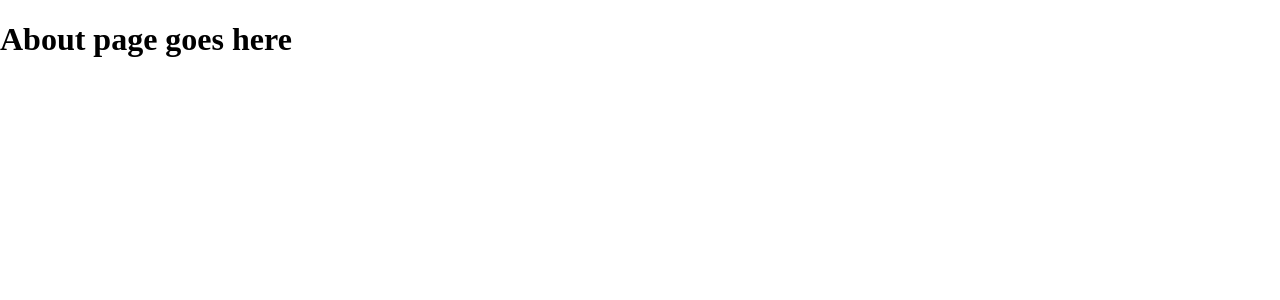
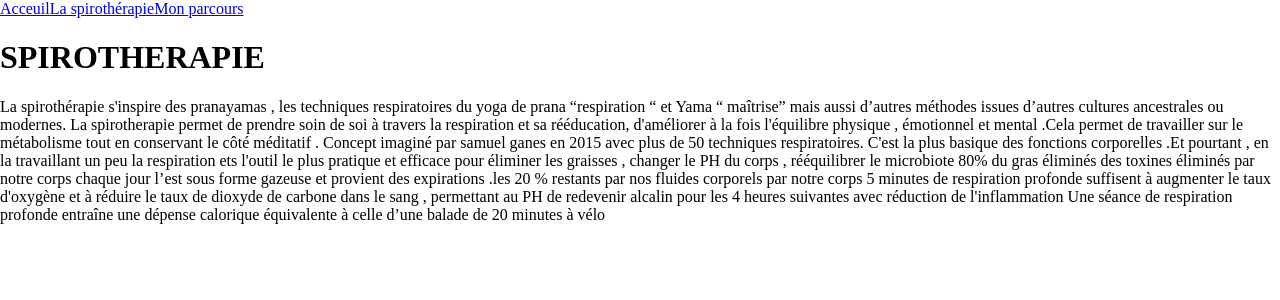
Before and after one commit to Ooxz/spirotherapie, a React (Vite) app in the folder spiro/: page /about in a window 1280 px wide. Shown: the top 300 px of the page. Built offline with nearby package versions, Linux system fonts and the light colour scheme.

Commit message:
new page Mon parcours
précisions des pages précédente et création d'une nouvelle page

```diff
--- a/spiro/src/App.jsx
+++ b/spiro/src/App.jsx
@@ -7,8 +7,9 @@ import { Routes, Link, Route } from 'react-router-dom'
 function App() {
 	return (
 	  <div>
-		{/* <Link to="/">Home</Link>
-		<Link to="/about">About</Link> */}
+		<Link to="/">Acceuil</Link>
+		<Link to="/about">La spirothérapie</Link>
+		<Link to="/about">Mon parcours</Link>
 		<Routes>
 			<Route exact path ="/" element={<Home />}/>
 			<Route path ="/about" element={<About />}/>
--- a/spiro/src/index.css
+++ b/spiro/src/index.css
@@ -6,9 +6,9 @@ body {
 
 
 .home {
-  background-image: url('./images/expirez.png');
-  height: 100vh;
-  background-repeat: no-repeat;
-  background-size: 100% 100%;
-  background-position: center;
+
 }
+
+.about {
+
+}
--- a/spiro/src/pages/About.jsx
+++ b/spiro/src/pages/About.jsx
@@ -2,7 +2,17 @@
 
 function About() {
 	return (
-	  <h1>About page goes here</h1>
+		<div className="about">
+			<h1>SPIROTHERAPIE</h1>
+			<p>La spirothérapie  s'inspire des pranayamas , les techniques respiratoires  du yoga de prana “respiration “ et Yama “ maîtrise” mais aussi d’autres méthodes issues d’autres cultures ancestrales ou modernes.
+La spirotherapie permet de prendre soin de soi à travers la respiration et sa rééducation, d'améliorer à la fois l'équilibre physique , émotionnel et mental .Cela permet de travailler sur le métabolisme tout en conservant le côté méditatif .
+Concept imaginé par samuel ganes en 2015 avec plus de 50 techniques respiratoires.
+C'est la plus basique des fonctions corporelles .Et pourtant , en la travaillant un peu la respiration ets l'outil le plus pratique  et efficace pour éliminer les graisses , changer le PH du corps , rééquilibrer le microbiote
+80% du gras éliminés des toxines  éliminés par notre corps chaque jour l’est sous forme gazeuse  et provient des expirations .les 20 % restants par nos fluides corporels  par notre corps
+5 minutes de respiration profonde  suffisent  à augmenter le taux d'oxygène  et à réduire le taux de dioxyde de carbone dans le sang , permettant  au PH  de redevenir alcalin  pour les 4 heures suivantes  avec réduction de l'inflammation
+Une séance de respiration profonde entraîne une dépense calorique équivalente  à celle d’une balade de 20 minutes à vélo
+</p>
+		</div>
 	)
   }
 
--- a/spiro/src/pages/Home.jsx
+++ b/spiro/src/pages/Home.jsx
@@ -1,11 +1,11 @@
 /* eslint-disable no-mixed-spaces-and-tabs */
-// import expirez from "../images/expirez.png"
+import expirez from "../images/expirez.png"
 
 function Home() {
 	return (
 		<div className="home">
+			<img src={expirez}></img>
 		</div>
-
 	)
   }
 
```
